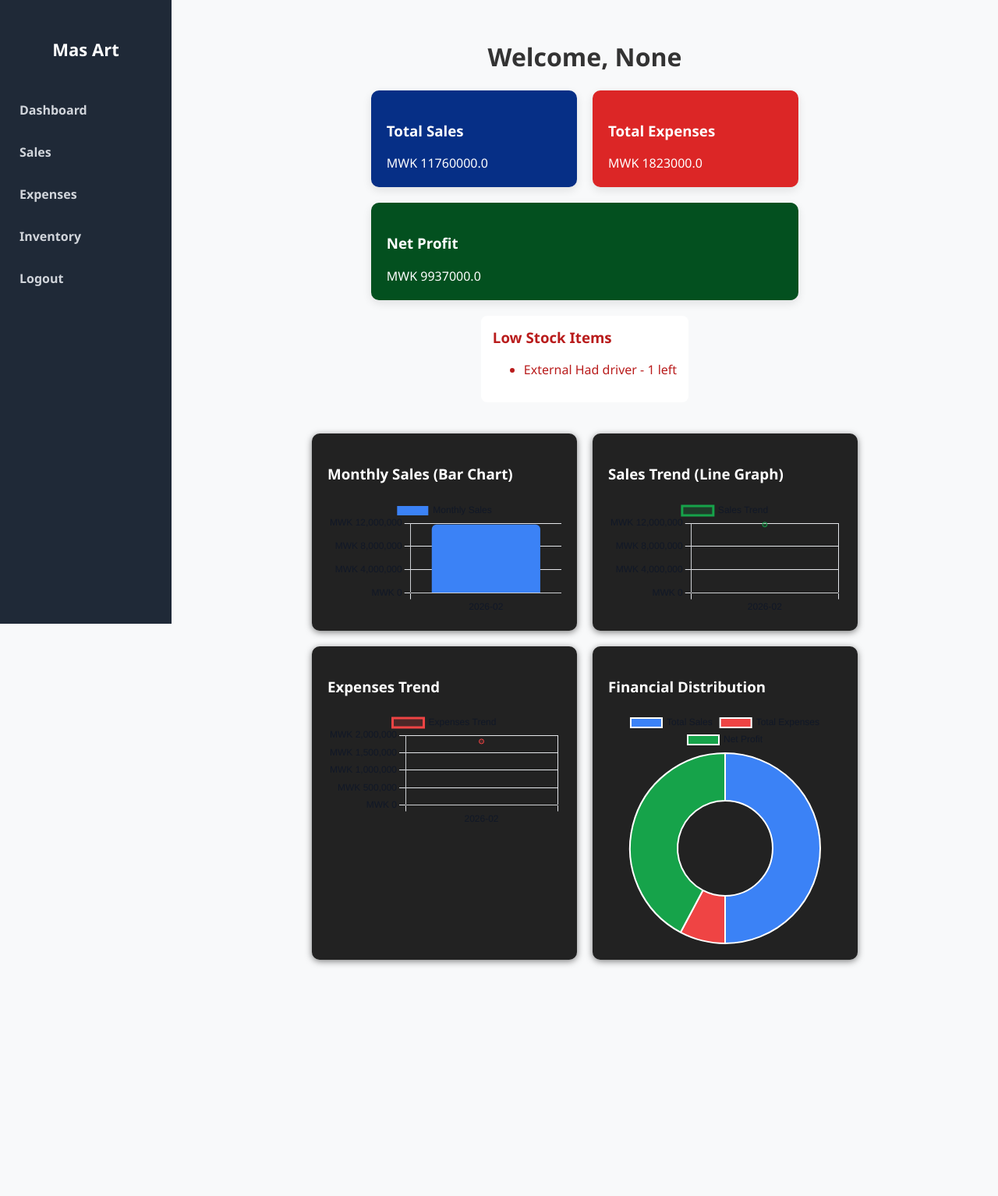
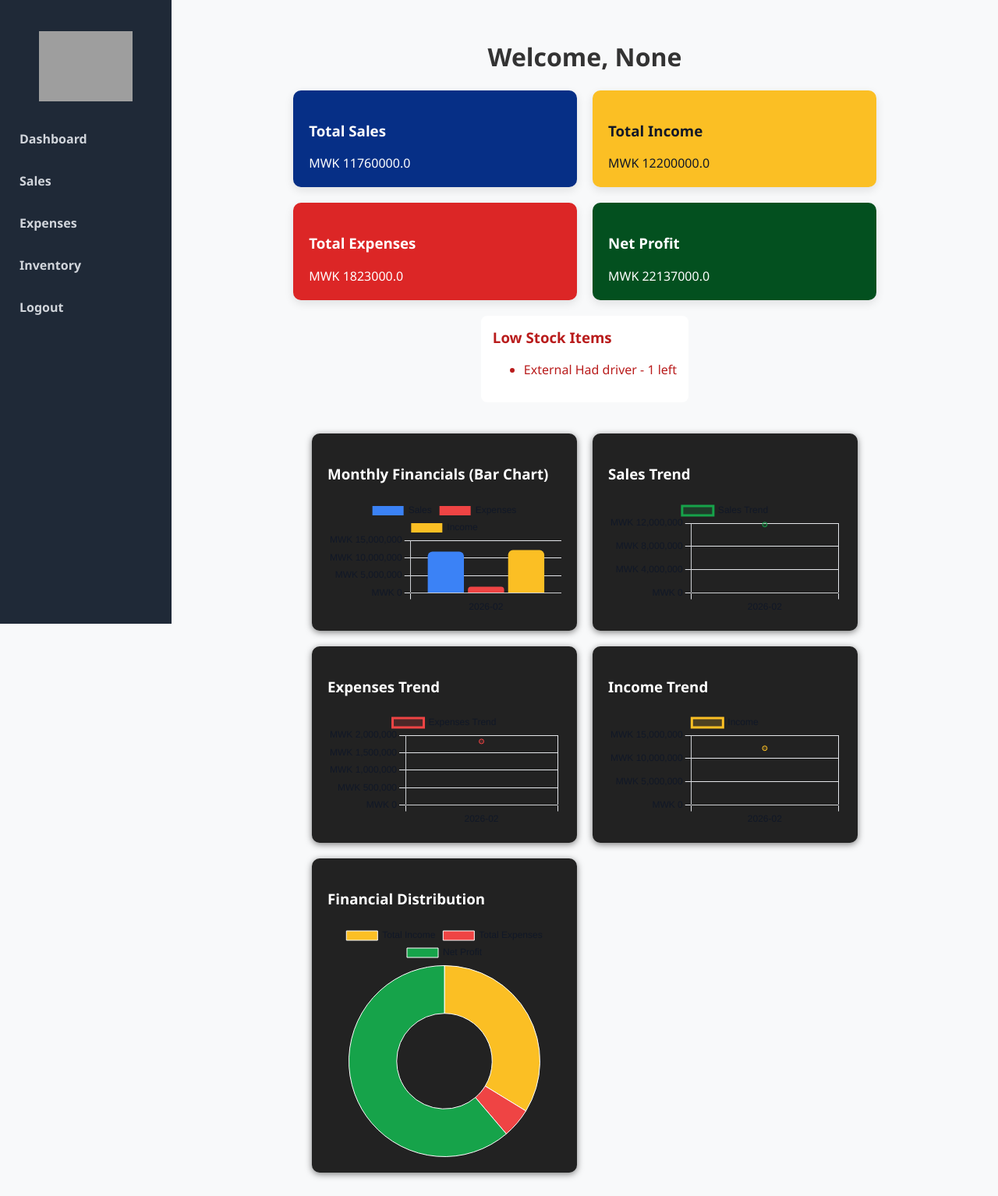
Before and after one commit to alexdbanda7/Business-Management-System, a Flask app: page /dashboard in a window 1280 px wide. Shown: the whole page at 78% size. Before the commit the page ends 1239 px from the top, so only its background shows below. Run offline with Flask 3, Linux system fonts and the light colour scheme; data comes from the database, SQL or seed files in the repository; both versions use the stored data as it was after the commit; grey boxes are pictures that could not be loaded.

Commit message:
Fix dashboard charts, align monthly data, add income system and category separation

```diff
--- a/app.py
+++ b/app.py
@@ -39,7 +39,7 @@
     with sqlite3.connect(DATABASE) as conn:
         cursor = conn.cursor()
 
-        # Users table
+        # ---------------- Users table ----------------
         cursor.execute('''
             CREATE TABLE IF NOT EXISTS users (
                 id INTEGER PRIMARY KEY AUTOINCREMENT,
@@ -49,7 +49,7 @@
             )
         ''')
 
-        # Inventory table
+        # ---------------- Inventory table ----------------
         cursor.execute('''
             CREATE TABLE IF NOT EXISTS inventory (
                 id INTEGER PRIMARY KEY AUTOINCREMENT,
@@ -59,7 +59,7 @@
             )
         ''')
 
-        # Sales table
+        # ---------------- Sales table ----------------
         cursor.execute('''
             CREATE TABLE IF NOT EXISTS sales (
                 id INTEGER PRIMARY KEY AUTOINCREMENT,
@@ -72,7 +72,7 @@
             )
         ''')
 
-        # Expenses table
+        # ---------------- Expenses table ----------------
         cursor.execute('''
             CREATE TABLE IF NOT EXISTS expenses (
                 id INTEGER PRIMARY KEY AUTOINCREMENT,
@@ -83,7 +83,38 @@
             )
         ''')
 
-        # Categories table
+        # ---------------- Income Categories table ----------------
+        cursor.execute('''
+            CREATE TABLE IF NOT EXISTS income_categories (
+                id INTEGER PRIMARY KEY AUTOINCREMENT,
+                name TEXT UNIQUE NOT NULL
+            )
+        ''')
+
+        # Insert default income categories if empty
+        cursor.execute("SELECT COUNT(*) FROM income_categories")
+        if cursor.fetchone()[0] == 0:
+            default_income_categories = ['Sales', 'Services', 'Other']
+            cursor.executemany(
+                "INSERT INTO income_categories (name) VALUES (?)",
+                [(c,) for c in default_income_categories]
+            )
+
+        # ---------------- Income table ----------------
+        # Use 'category_id' referencing income_categories
+        cursor.execute('''
+            CREATE TABLE IF NOT EXISTS income (
+                id INTEGER PRIMARY KEY AUTOINCREMENT,
+                description TEXT NOT NULL,
+                amount REAL NOT NULL,
+                category_id INTEGER NOT NULL,
+                date TEXT DEFAULT CURRENT_TIMESTAMP,
+                recorded_by TEXT,
+                FOREIGN KEY(category_id) REFERENCES income_categories(id)
+            )
+        ''')
+
+        # ---------------- Categories table ----------------
         cursor.execute('''
             CREATE TABLE IF NOT EXISTS categories (
                 id INTEGER PRIMARY KEY AUTOINCREMENT,
@@ -91,7 +122,7 @@
             )
         ''')
 
-        # Insert default categories
+        # Insert default expense categories
         cursor.execute("SELECT COUNT(*) FROM categories")
         if cursor.fetchone()[0] == 0:
             default_categories = ['Utilities', 'Rent', 'Supplies', 'Transport', 'Misc']
@@ -112,8 +143,6 @@
             print("\n✅ Default admin created:")
             print("   Username: admin")
             print("   Password: admin123\n")
-
-
 # -------------------------
 # Helper Functions
 # -------------------------
@@ -297,18 +326,22 @@
     conn = get_db_connection()
     cursor = conn.cursor()
 
-    # Total Sales
+    # ---------------- Total Sales ----------------
     cursor.execute("SELECT SUM(total_price) FROM sales")
     total_sales = cursor.fetchone()[0] or 0
 
-    # Total Expenses
+    # ---------------- Total Expenses ----------------
     cursor.execute("SELECT SUM(amount) FROM expenses")
     total_expenses = cursor.fetchone()[0] or 0
 
-    # Net Profit
-    net_profit = total_sales - total_expenses
+    # ---------------- Total Income ----------------
+    cursor.execute("SELECT SUM(amount) FROM income")
+    total_income = cursor.fetchone()[0] or 0
 
-    # Monthly Sales Data (for chart)
+    # ---------------- Net Profit ----------------
+    net_profit = (total_sales + total_income) - total_expenses
+
+    # ---------------- Monthly Sales Data ----------------
     cursor.execute("""
         SELECT strftime('%Y-%m', date) as month,
                SUM(total_price)
@@ -316,11 +349,11 @@
         GROUP BY month
         ORDER BY month
     """)
-    monthly_data = cursor.fetchall()
-    months = [row[0] for row in monthly_data]
-    sales_data = [row[1] for row in monthly_data]
+    monthly_sales_data = cursor.fetchall()
+    months = [row[0] for row in monthly_sales_data]
+    sales_data = [row[1] for row in monthly_sales_data]
 
-    # Monthly Expenses Data (for chart)
+    # ---------------- Monthly Expenses Data ----------------
     cursor.execute("""
         SELECT strftime('%Y-%m', date) as month,
                SUM(amount)
@@ -328,10 +361,23 @@
         GROUP BY month
         ORDER BY month
     """)
-    expenses_monthly_data = cursor.fetchall()
-    expenses_data = [row[1] for row in expenses_monthly_data]
+    monthly_expenses_data = cursor.fetchall()
+    expenses_dict = {row[0]: row[1] for row in monthly_expenses_data}
+    expenses_data = [expenses_dict.get(month, 0) for month in months]  # align with months
 
-    # Low Stock Items (<=5)
+    # ---------------- Monthly Income Data ----------------
+    cursor.execute("""
+        SELECT strftime('%Y-%m', date) as month,
+               SUM(amount)
+        FROM income
+        GROUP BY month
+        ORDER BY month
+    """)
+    monthly_income_data = cursor.fetchall()
+    income_dict = {row[0]: row[1] for row in monthly_income_data}
+    income_data = [income_dict.get(month, 0) for month in months]  # align with months
+
+    # ---------------- Low Stock Items (<=5) ----------------
     cursor.execute("""
         SELECT item_name, quantity
         FROM inventory
@@ -345,14 +391,15 @@
         'dashboard.html',
         user=session.get('user'),
         total_sales=total_sales,
+        total_income=total_income,
         total_expenses=total_expenses,
         net_profit=net_profit,
         months=months,
         sales_data=sales_data,
         expenses_data=expenses_data,
+        income_data=income_data,   # pass income_data for bar chart
         low_stock=low_stock
     )
-
 # -------------------------
 # Sales Module
 # -------------------------
@@ -759,6 +806,55 @@
     flash("Inventory item deleted successfully!", "success")
     return redirect(url_for('view_inventory'))
 
+# -----------------------------------
+# Add income
+# -----------------------------------
+@app.route('/add_income', methods=['GET', 'POST'])
+def add_income():
+    conn = get_db_connection()
+    cursor = conn.cursor()
+
+    # Get all categories for the dropdown
+    cursor.execute("SELECT id, name FROM income_categories ORDER BY name")
+    categories = cursor.fetchall()
+
+    if request.method == 'POST':
+        description = request.form['description']
+        amount = float(request.form['amount'])
+        category_id = int(request.form['category_id'])
+        recorded_by = session.get('user')
+
+        cursor.execute(
+            "INSERT INTO income (description, amount, category_id, recorded_by) VALUES (?, ?, ?, ?)",
+            (description, amount, category_id, recorded_by)
+        )
+        conn.commit()
+        conn.close()
+        flash('Income record added successfully!', 'success')
+        return redirect(url_for('view_income'))
+
+    conn.close()
+    return render_template('add_income.html', categories=categories)
+
+# -----------------------------------
+# View income
+# -----------------------------------
+@app.route('/view_income')
+def view_income():
+    conn = get_db_connection()
+    cursor = conn.cursor()
+
+    # Join with categories to get the category name
+    cursor.execute("""
+        SELECT i.id, i.description, i.amount, c.name as category_name, i.date, i.recorded_by
+        FROM income i
+        JOIN income_categories c ON i.category_id = c.id
+        ORDER BY i.date DESC
+    """)
+    incomes = cursor.fetchall()
+    conn.close()
+
+    return render_template('view_income.html', incomes=incomes)
 
 # -------------------------
 # Run App
--- a/static/style.css
+++ b/static/style.css
@@ -17,16 +17,42 @@
   padding-top: 30px;
   box-sizing: border-box;
 }
-
-.sidebar h2 {
-  color: white;
-  text-align: center;
-  margin-bottom: 40px;
-  font-weight: bold;
-  font-size: 22px;
+.sidebar-section {
+    color: #9ca3af;
+    font-size: 14px;
+    text-transform: uppercase;
+    margin: 20px 0 5px 20px;
+    letter-spacing: 1px;
 }
 
-.sidebar a, .sidebar nav a {
+/* Remove old h2 styling since logo replaced it */
+.sidebar h2 {
+  display: none;
+}
+
+/* ---------------- Logo ---------------- */
+.sidebar .logo {
+  text-align: center;
+  padding: 10px 0 20px 0;
+}
+
+.sidebar .logo img {
+  width: 120px;
+  height: auto;
+}
+
+/* ---------------- User Info ---------------- */
+.sidebar .user-info {
+  text-align: center;
+  color: #d1d5db;
+  font-size: 14px;
+  margin-bottom: 25px;
+  padding: 0 10px;
+}
+
+/* ---------------- Sidebar Links ---------------- */
+.sidebar a,
+.sidebar nav a {
   display: block;
   color: #d1d5db;
   padding: 12px 25px;
@@ -36,9 +62,15 @@
   transition: background-color 0.3s ease;
 }
 
-.sidebar a:hover, .sidebar nav a:hover {
+.sidebar a:hover,
+.sidebar nav a:hover {
   background-color: #374151;
   color: white;
+}
+
+.card.income {
+    background-color: #fbbf24;  /* yellow/orange */
+    color: #111827;
 }
 
 /* ---------------- Container ---------------- */
@@ -55,7 +87,7 @@
   display: flex;
   flex-direction: column;
   align-items: center;
-  min-height: 100vh; /* full height */
+  min-height: 100vh;
 }
 
 /* ---------------- Cards ---------------- */
--- a/templates/dashboard.html
+++ b/templates/dashboard.html
@@ -1,14 +1,16 @@
 <!DOCTYPE html>
 <html>
 <head>
-    <title>Dashboard - Mas Art</title>
+    <title>BMS Main Dashboard</title>
     <link rel="stylesheet" href="{{ url_for('static', filename='style.css') }}">
     <script src="https://cdn.jsdelivr.net/npm/chart.js"></script>
 </head>
 <body>
 
 <div class="sidebar">
-    <h2>Mas Art</h2>
+    <div class="logo">
+        <img src="{{ url_for('static', filename='assets/logo.png') }}" alt="Logo">
+    </div>
     <a href="/dashboard">Dashboard</a>
     <a href="/sales">Sales</a>
     <a href="/expenses">Expenses</a>
@@ -25,6 +27,10 @@
             <h3>Total Sales</h3>
             <div class="metric">MWK {{ total_sales }}</div>
         </div>
+        <div class="card income">
+            <h3>Total Income</h3>
+            <div class="metric">MWK {{ total_income }}</div>
+        </div>
         <div class="card expenses">
             <h3>Total Expenses</h3>
             <div class="metric">MWK {{ total_expenses }}</div>
@@ -34,7 +40,6 @@
             <div class="metric">MWK {{ net_profit }}</div>
         </div>
     </div>
-
 
     <!-- Low Stock Alert -->
     {% if low_stock %}
@@ -50,19 +55,18 @@
     </div>
     {% endif %}
 
-
     <!-- Charts Section -->
     <div class="charts-grid">
 
-        <!-- Bar Chart -->
+        <!-- Bar Chart: Monthly Financials -->
         <div class="chart-card">
-            <h3>Monthly Sales (Bar Chart)</h3>
+            <h3>Monthly Financials (Bar Chart)</h3>
             <canvas id="barChart"></canvas>
         </div>
 
-        <!-- Line Chart -->
+        <!-- Line Chart: Sales Trend -->
         <div class="chart-card">
-            <h3>Sales Trend (Line Graph)</h3>
+            <h3>Sales Trend</h3>
             <canvas id="lineChart"></canvas>
         </div>
 
@@ -72,16 +76,19 @@
             <canvas id="expenseChart"></canvas>
         </div>
 
-        <!-- Pie Chart -->
+        <!-- Income Line Chart -->
+        <div class="chart-card">
+            <h3>Income Trend</h3>
+            <canvas id="incomeChart"></canvas>
+        </div>
+
+        <!-- Pie Chart: Financial Distribution -->
         <div class="chart-card">
             <h3>Financial Distribution</h3>
             <canvas id="pieChart"></canvas>
         </div>
 
     </div>
-
-
-
 </div>
 
 <script id="chart-data" type="application/json">
@@ -89,7 +96,9 @@
     "months": {{ months | tojson }},
     "sales": {{ sales_data | tojson }},
     "expenses": {{ expenses_data | tojson }},
+    "income": {{ income_data | tojson }},
     "total_sales": {{ total_sales | tojson }},
+    "total_income": {{ total_income | tojson }},
     "total_expenses": {{ total_expenses | tojson }},
     "net_profit": {{ net_profit | tojson }}
 }
@@ -100,143 +109,88 @@
 
 // Detect dark mode
 const isDark = window.matchMedia('(prefers-color-scheme: dark)').matches;
-
 const textColor = isDark ? '#ffffff' : '#111827';
 const gridColor = isDark ? '#334155' : '#e5e7eb';
 
 // Currency formatter
-const currencyFormat = (value) => {
-    return 'MWK ' + value.toLocaleString();
-};
+const currencyFormat = (value) => 'MWK ' + value.toLocaleString();
 
-// Common options
+// Common chart options
 const commonOptions = {
     responsive: true,
-    animation: {
-        duration: 1500,
-        easing: 'easeInOutQuart'
-    },
+    animation: { duration: 1500, easing: 'easeInOutQuart' },
     plugins: {
-        legend: {
-            labels: {
-                color: textColor
-            }
-        },
+        legend: { labels: { color: textColor } },
         tooltip: {
             callbacks: {
-                label: function(context) {
-                    return currencyFormat(context.raw);
-                }
+                label: function(context) { return currencyFormat(context.raw); }
             }
         }
     },
     scales: {
-        x: {
-            ticks: { color: textColor },
-            grid: { color: gridColor }
-        },
+        x: { ticks: { color: textColor }, grid: { color: gridColor } },
         y: {
-            ticks: {
-                color: textColor,
-                callback: function(value) {
-                    return currencyFormat(value);
-                }
-            },
+            ticks: { color: textColor, callback: v => currencyFormat(v) },
             grid: { color: gridColor }
         }
     }
 };
 
-// 📊 BAR CHART (Sales)
+// ----------------- BAR CHART (Monthly Financials) -----------------
 new Chart(document.getElementById('barChart'), {
     type: 'bar',
     data: {
         labels: chartData.months,
-        datasets: [{
-            label: 'Monthly Sales',
-            data: chartData.sales,
-            backgroundColor: '#3b82f6',
-            borderRadius: 6
-        }]
+        datasets: [
+            { label: 'Sales', data: chartData.sales, backgroundColor: '#3b82f6', borderRadius: 6 },
+            { label: 'Expenses', data: chartData.expenses, backgroundColor: '#ef4444', borderRadius: 6 },
+            { label: 'Income', data: chartData.income, backgroundColor: '#fbbf24', borderRadius: 6 }
+        ]
     },
     options: commonOptions
 });
 
-// 📈 SALES LINE CHART
+// ----------------- LINE CHART (Sales Trend) -----------------
 new Chart(document.getElementById('lineChart'), {
     type: 'line',
-    data: {
-        labels: chartData.months,
-        datasets: [{
-            label: 'Sales Trend',
-            data: chartData.sales,
-            borderColor: '#16a34a',
-            backgroundColor: 'rgba(22,163,74,0.2)',
-            tension: 0.4,
-            fill: true
-        }]
-    },
+    data: { labels: chartData.months, datasets: [{ label: 'Sales Trend', data: chartData.sales, borderColor: '#16a34a', backgroundColor: 'rgba(22,163,74,0.2)', fill: true, tension: 0.4 }] },
     options: commonOptions
 });
 
-// 💸 EXPENSES LINE CHART
+// ----------------- LINE CHART (Expenses Trend) -----------------
 new Chart(document.getElementById('expenseChart'), {
     type: 'line',
-    data: {
-        labels: chartData.months,
-        datasets: [{
-            label: 'Expenses Trend',
-            data: chartData.expenses,
-            borderColor: '#ef4444',
-            backgroundColor: 'rgba(239,68,68,0.2)',
-            tension: 0.4,
-            fill: true
-        }]
-    },
+    data: { labels: chartData.months, datasets: [{ label: 'Expenses Trend', data: chartData.expenses, borderColor: '#ef4444', backgroundColor: 'rgba(239,68,68,0.2)', fill: true, tension: 0.4 }] },
+    options: commonOptions
+});
+// ---------------- INCOME LINE CHART ----------------
+new Chart(document.getElementById('incomeChart'), {
+    type: 'line',
+    data: { labels: chartData.months, datasets: [{ label: 'Income', data: chartData.income, borderColor: '#fbbf24', backgroundColor: 'rgba(251,191,36,0.2)', fill: true, tension: 0.4 }] },
     options: commonOptions
 });
 
-// 🥧 PIE CHART
+// ----------------- PIE CHART (Financial Distribution) -----------------
 new Chart(document.getElementById('pieChart'), {
     type: 'doughnut',
     data: {
-        labels: ['Total Sales', 'Total Expenses', 'Net Profit'],
+        labels: ['Total Income', 'Total Expenses', 'Net Profit'],
         datasets: [{
-            data: [
-                chartData.total_sales,
-                chartData.total_expenses,
-                chartData.net_profit
-            ],
-            backgroundColor: [
-                '#3b82f6',
-                '#ef4444',
-                '#16a34a'
-            ]
+            data: [chartData.total_income, chartData.total_expenses, chartData.net_profit],
+            backgroundColor: ['#fbbf24', '#ef4444', '#16a34a'],
+            borderWidth: 1
         }]
     },
     options: {
         responsive: true,
-        animation: {
-            duration: 1500
-        },
+        animation: { duration: 1500 },
         plugins: {
-            legend: {
-                labels: {
-                    color: textColor
-                }
-            },
-            tooltip: {
-                callbacks: {
-                    label: function(context) {
-                        return currencyFormat(context.raw);
-                    }
-                }
-            }
+            legend: { labels: { color: textColor } },
+            tooltip: { callbacks: { label: ctx => 'MWK ' + ctx.raw.toLocaleString() } }
         }
     }
 });
 </script>
 
-
 </body>
 </html>
```
Also changed, not shown: templates/add_income.html (added, +32 -0 lines), templates/base.html (+35 -10 lines), templates/view_income.html (added, +36 -0 lines), app_desktop.py (added), database.db, static/assets/2logo.png (added), static/assets/logo2.png (added), static/assets/m.png (added), static/assets/w.png (added), static/assets/yy.png (added), 2 other files. Lines whose indentation alone changed are shown as unchanged.
